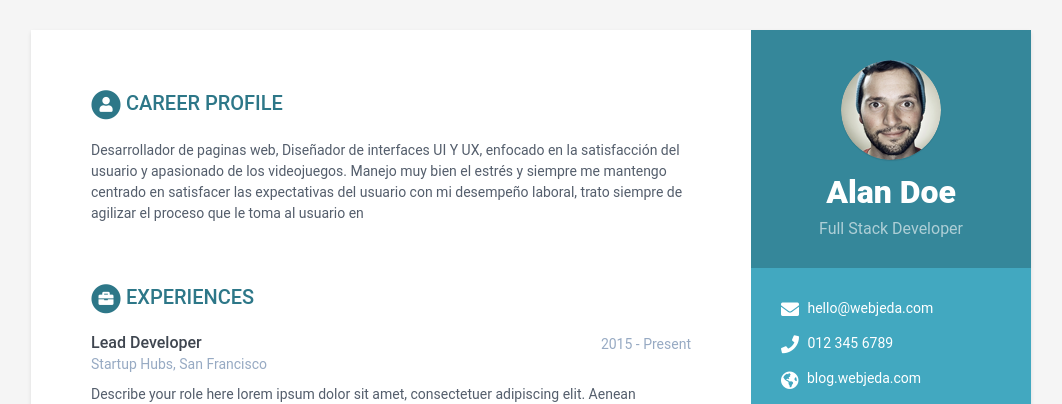
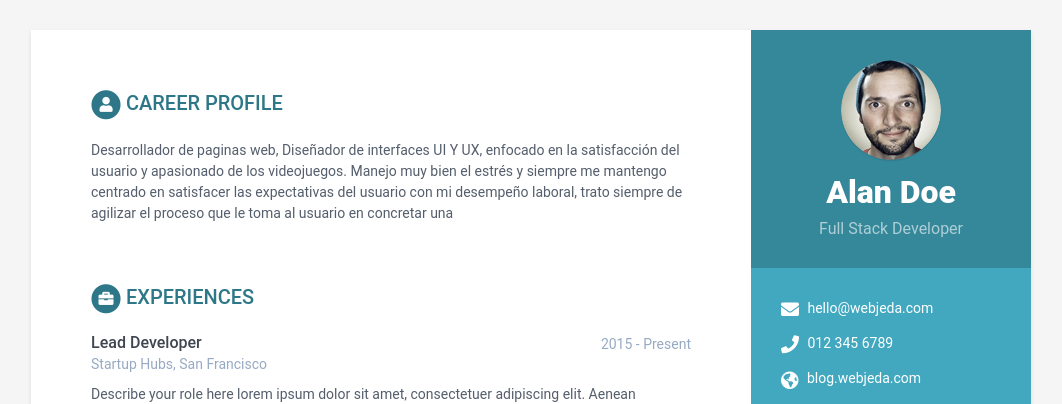
Before and after one commit to KevinC99/good-birch-4e19a, a Jekyll site: the page built from index.html, in a window 1280 px wide. Shown: the top 404 px of the page, without its empty margins (109-1171 px from the left). Built offline with Jekyll 4.4.1, drawn with Linux system fonts in a browser that asks for light colours.

Commit message:
data.yml: updated summary in career-profile

```diff
--- a/_data/data.yml
+++ b/_data/data.yml
@@ -37,7 +37,7 @@ career-profile:
      Desarrollador de paginas web, Diseñador de interfaces UI Y UX, enfocado en la satisfacción del usuario y apasionado de los videojuegos.
     Manejo muy bien el estrés y siempre me mantengo centrado en satisfacer las
     expectativas del usuario con mi desempeño laboral, trato siempre de agilizar
-    el proceso que le toma al usuario en
+    el proceso que le toma al usuario en concretar una
 education:
   - degree: MSc in Computer Science
     university: University of London
```
